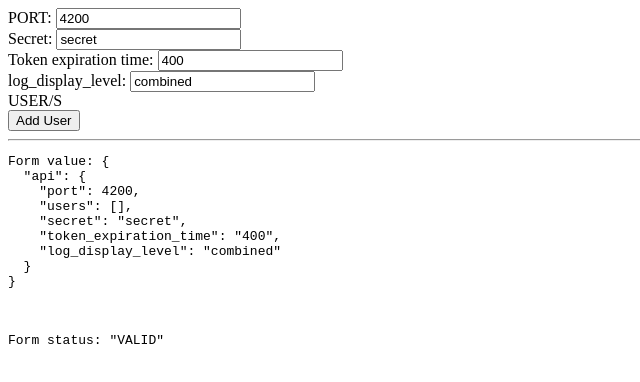
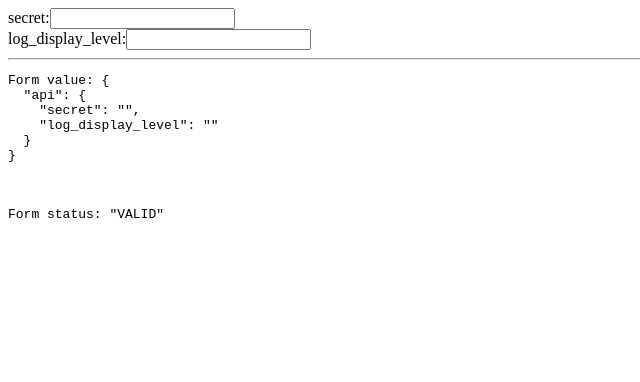
Before and after one commit to alo/angular-dinamic-forms-concepts, an Angular app: page / in a window 1280 px wide. Shown: the top 382 px of the page, without its empty margins (0-640 px from the left). Built offline with nearby package versions, Linux system fonts and the light colour scheme.

Commit message:
feat: add dinamic components

```diff
--- a/src/app/app.component.html
+++ b/src/app/app.component.html
@@ -1,6 +1,12 @@
-<!-- <pre>{{configForm | json}}</pre> -->
-
-<form [formGroup]="configForm"
+<form [formGroup]="configForm">
+  <div formGroupName="api">
+    <div *ngFor="let prop of props">
+      <label>{{ prop.key }}:</label>
+      <input [type]="prop.type" [formControlName]="prop.key">
+    </div>
+  </div>
+</form>
+<!-- <form [formGroup]="configForm"
       novalidate>
   <div formGroupName="api">
     <label>
@@ -26,7 +32,6 @@
     USER/S
     <div formArrayName="users" class="well well-lg">
       <div *ngFor="let user of users.controls; let i=index" [formGroupName]="i">
-        <!-- <h4>Users #{{i + 1}}</h4> -->
         <label>
           User #{{i + 1}}:
           <input class="form-control" formControlName="value">
@@ -37,7 +42,7 @@
       <button (click)="addUser()" type="button">Add User</button>
     </div>
   </div>
-</form>
+</form> -->
 
 <hr>
 <pre>Form value: {{ configForm.value | json }}</pre>
--- a/src/app/app.component.ts
+++ b/src/app/app.component.ts
@@ -10,6 +10,7 @@ import { FormGroup } from '@angular/forms/src/model';
 export class AppComponent {
 
   configForm: FormGroup;
+  props = [];
 
   api = {
     'required': ['port'],
@@ -34,15 +35,38 @@ export class AppComponent {
   }
 
   createForm() {
+
+
+    // this.configForm = this.fb.group({
+    //   api: this.fb.group({
+    //     // port: 4200,
+    //     users: this.fb.array([]),
+    //     secret: 'secret',
+    //     token_expiration_time: '400',
+    //     log_display_level: 'combined'
+    //   })
+    // });
+    const formDataObject = {};
+
+    console.log(this.configForm);
+    Object.keys(this.api.properties).forEach( key => {
+      // console.log(key);
+      if (this.api.properties[key].type === 'string' ) {
+        // console.log('String found', key);
+        formDataObject[key] = new FormControl('');
+        this.props.push({
+          key: key,
+          label: formDataObject[key].label,
+          type: 'text'
+        });
+      }
+    });
     this.configForm = this.fb.group({
-      api: this.fb.group({
-        port: 4200,
-        users: this.fb.array([]),
-        secret: 'secret',
-        token_expiration_time: '400',
-        log_display_level: 'combined'
-      })
+      api: this.fb.group(formDataObject)
     });
+    // this.configForm = this.fb.group(formDataObject);
+    console.log(this.configForm);
+
   }
 
   get users() {
```
